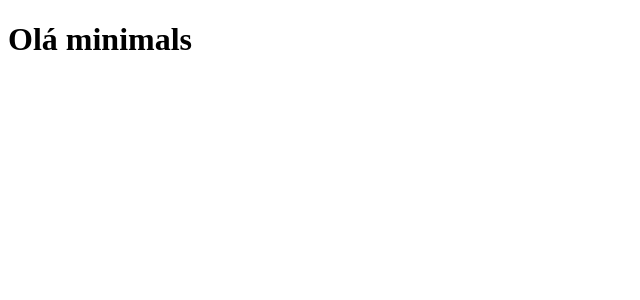
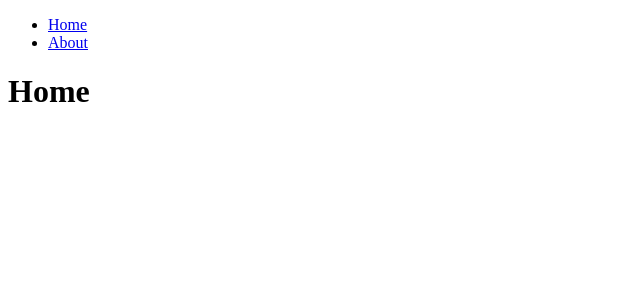
Before and after one commit to aja-silason/minimal, a React (Create React App) app: page / in a window 1280 px wide. Shown: the top 300 px of the page, without its empty margins (0-640 px from the left). Built offline with nearby package versions, Linux system fonts and the light colour scheme.

Commit message:
Resolvendo as rotas do projecto!

```diff
--- a/package.json
+++ b/package.json
@@ -6,6 +6,7 @@
     "cra-template": "1.2.0",
     "react": "^18.0.0",
     "react-dom": "^18.0.0",
+    "react-router-dom": "^6.3.0",
     "react-scripts": "5.0.1"
   },
   "scripts": {
--- a/src/App.js
+++ b/src/App.js
@@ -1,9 +1,11 @@
 import React from 'react';
+import Rotas from './components/Rotas';
+
 
 function App() {
   return (
     <React.Fragment>
-      <h1>Olá minimals</h1>
+      <Rotas/>
     </React.Fragment>
   );
 }
--- /dev/null
+++ b/src/components/Rotas.js
@@ -0,0 +1,15 @@
+import React from "react";
+import { Route, Routes, BrowserRouter } from "react-router-dom";
+import About from "../pages/About.js";
+import Home from "../pages/Home.js"
+
+export default function Rotas(){
+    return(
+        <BrowserRouter>
+            <Routes>
+                <Route exact path="/" element={<Home/>}/>
+                <Route exact path="about" element={<About/>}/>
+            </Routes>
+        </BrowserRouter>
+    )
+}
--- /dev/null
+++ b/src/components/componentspages/menu.js
@@ -0,0 +1,20 @@
+import React from "react";
+import { Link } from "react-router-dom";
+
+export default function Menu(){
+    return(
+        <React.Fragment>
+            <nav>
+                <ul>
+                    <li>
+                        <Link to='/'>Home</Link>
+                    </li>
+
+                    <li>
+                        <Link to='/about'>About</Link>
+                    </li>
+                </ul>
+            </nav>
+        </React.Fragment>
+    )
+}
--- /dev/null
+++ b/src/pages/About.js
@@ -0,0 +1,12 @@
+import React from "react";
+import Menu from "../components/componentspages/menu";
+import Rotas from "../components/Rotas";
+
+export default function About(){
+    return(
+        <React.Fragment>
+            <Menu/>
+            <h1>About</h1>
+        </React.Fragment>
+    )
+}
--- /dev/null
+++ b/src/pages/Home.js
@@ -0,0 +1,12 @@
+import React from "react";
+import Menu from "../components/componentspages/menu";
+import Rotas from "../components/Rotas";
+
+export default function Home(){
+    return(
+        <React.Fragment>
+            <Menu/>
+            <h1>Home</h1>
+        </React.Fragment>
+    )
+}
```
Also changed, not shown: src/components/componentspages/stylecomponents/menu.css (added), 1 other file (tests, documents, lock files or other folders).
